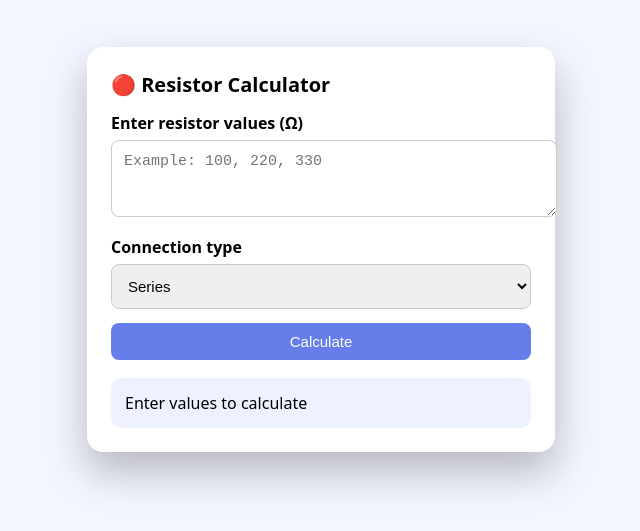
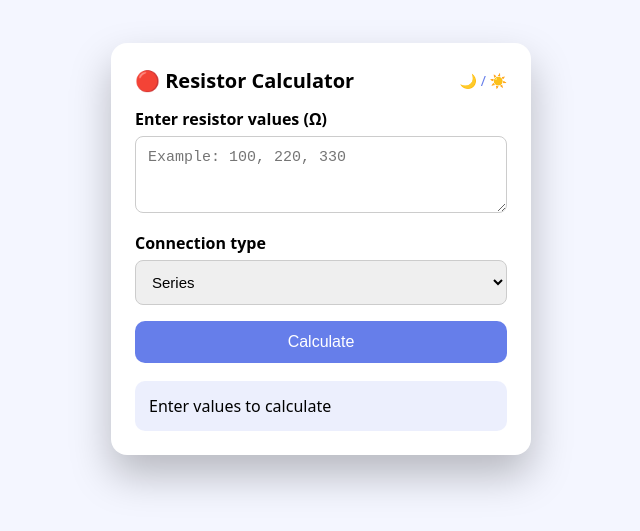
Before and after one commit to prashapatil2023-commits/temperature-converter, a plain HTML site: page resistor/index.html in a window 1280 px wide. Shown: the part 151-682 px from the top of the page, without its empty margins (319-959 px from the left). Drawn offline with Linux system fonts and the light colour scheme.

Commit message:
Update index.html

```diff
--- a/resistor/index.html
+++ b/resistor/index.html
@@ -8,42 +8,95 @@
 
 <style>
 :root {
-  --bg:#f4f6ff; --card:#fff; --text:#000; --accent:#667eea;
+  --bg:#f4f6ff;
+  --card:#ffffff;
+  --text:#000000;
+  --accent:#667eea;
 }
+
+body.dark {
+  --bg:#121212;
+  --card:#1e1e1e;
+  --text:#ffffff;
+}
+
 body {
-  margin:0; min-height:100vh;
+  margin:0;
+  min-height:100vh;
   font-family:system-ui,sans-serif;
   background:var(--bg);
-  display:flex; justify-content:center; align-items:center;
+  color:var(--text);
+
+  /* MOBILE FIX */
+  padding:16px;
+
+  display:flex;
+  justify-content:center;
+  align-items:center;
+  box-sizing:border-box;
 }
+
 .container {
   background:var(--card);
-  max-width:420px; width:100%;
+  width:100%;
+  max-width:420px;
   padding:24px;
   border-radius:16px;
   box-shadow:0 20px 40px rgba(0,0,0,.25);
+  box-sizing:border-box;
 }
-h1 {margin:0 0 10px; font-size:20px;}
-label {font-weight:600; margin-top:14px; display:block;}
+
+.header {
+  display:flex;
+  justify-content:space-between;
+  align-items:center;
+}
+
+h1 {
+  margin:0;
+  font-size:20px;
+}
+
+.toggle {
+  cursor:pointer;
+  font-size:14px;
+  color:var(--accent);
+}
+
+label {
+  font-weight:600;
+  margin-top:14px;
+  display:block;
+}
+
 textarea, select {
-  width:100%; padding:12px; margin-top:6px;
-  border-radius:8px; border:1px solid #ccc;
+  width:100%;
+  padding:12px;
+  margin-top:6px;
+  border-radius:8px;
+  border:1px solid #ccc;
   font-size:15px;
+  box-sizing:border-box;
 }
+
+button {
+  width:100%;
+  margin-top:16px;
+  padding:12px;
+  border:none;
+  border-radius:10px;
+  background:var(--accent);
+  color:white;
+  font-size:16px;
+  cursor:pointer;
+}
+
 .result {
   margin-top:18px;
-  background:#eef1ff;
+  background:rgba(102,126,234,0.12);
   padding:14px;
   border-radius:10px;
   font-size:16px;
-}
-button {
-  width:100%; margin-top:14px;
-  padding:10px;
-  border:none; border-radius:8px;
-  background:var(--accent);
-  color:white; font-size:15px;
-  cursor:pointer;
 }
 </style>
 </head>
@@ -51,7 +104,10 @@ button {
 <body>
 
 <div class="container">
-  <h1>🔴 Resistor Calculator</h1>
+  <div class="header">
+    <h1>🔴 Resistor Calculator</h1>
+    <div class="toggle" onclick="toggleMode()">🌙 / ☀️</div>
+  </div>
 
   <label>Enter resistor values (Ω)</label>
   <textarea id="values" rows="3" placeholder="Example: 100, 220, 330"></textarea>
@@ -75,7 +131,11 @@ function calculate() {
     return;
   }
 
-  let arr = input.split(",").map(v => parseFloat(v.trim())).filter(v => v > 0);
+  let arr = input
+    .split(",")
+    .map(v => parseFloat(v.trim()))
+    .filter(v => v > 0);
+
   if (arr.length === 0) {
     document.getElementById("result").innerText = "Invalid values";
     return;
@@ -93,6 +153,10 @@ function calculate() {
   document.getElementById("result").innerHTML =
     `<b>Total Resistance:</b> ${total.toFixed(2)} Ω`;
 }
+
+function toggleMode()
+  document.body.classList.toggle("dark");
+}
 </script>
 
 </body>
```
